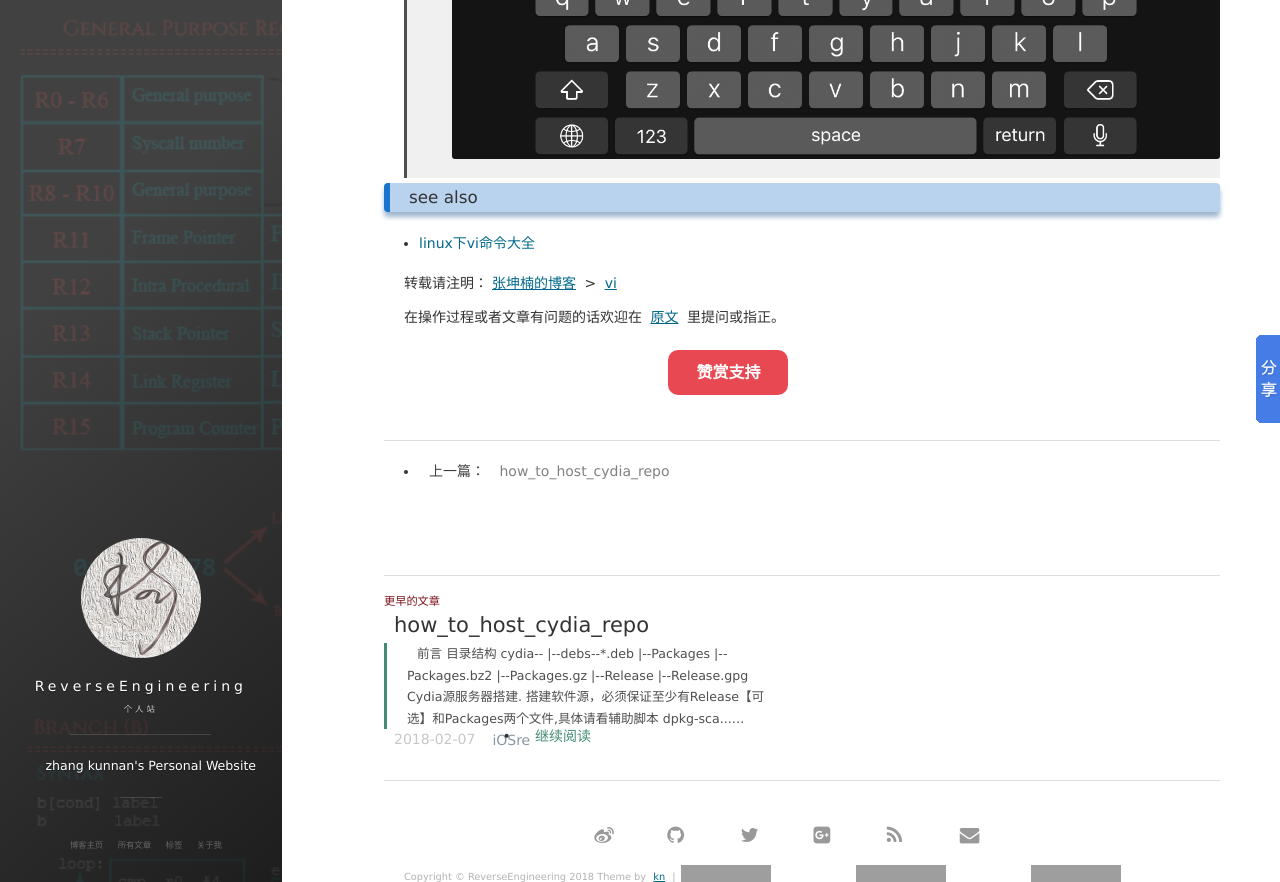
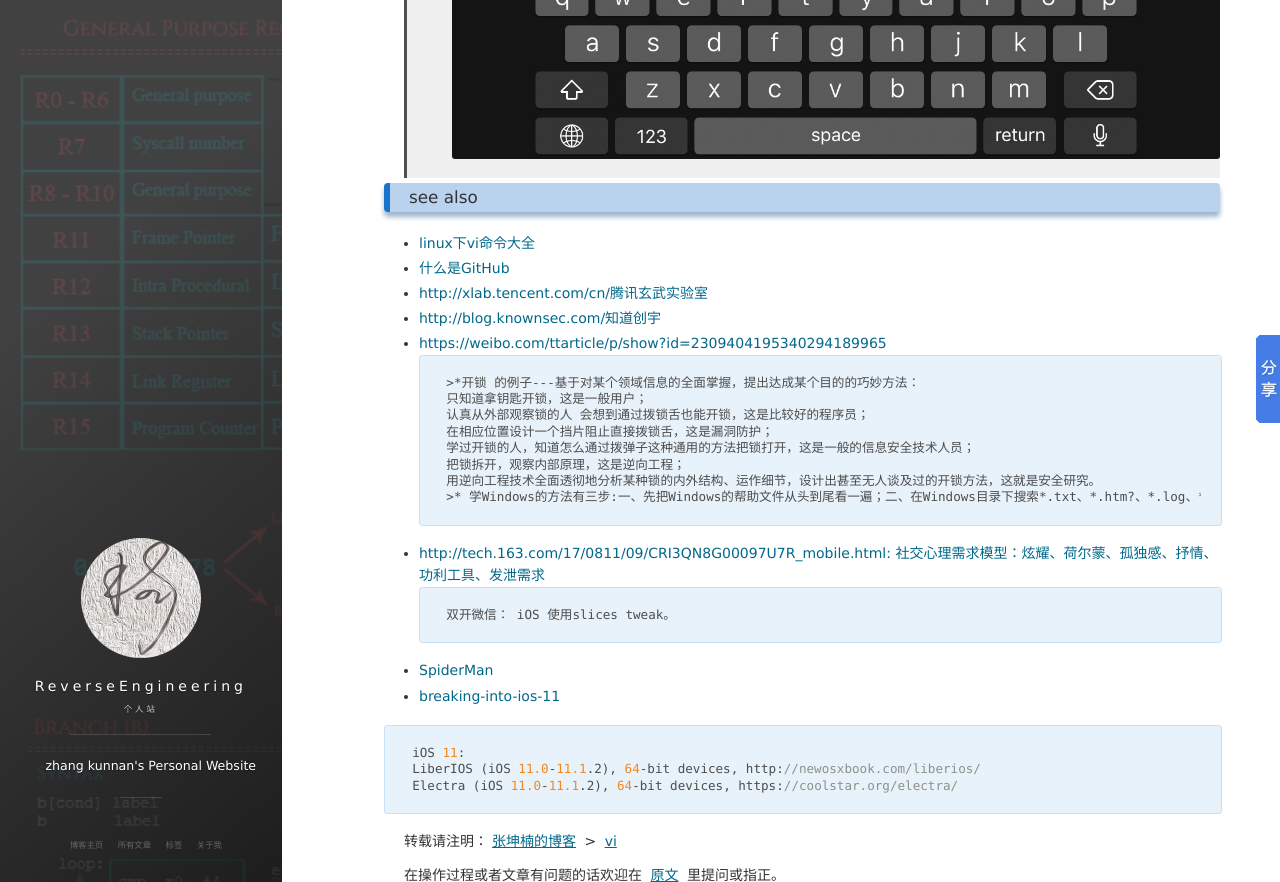
Before and after one commit to zhangkn/zhangkn.github.io, a Jekyll site: the page built from _posts/2018-02-11-vi.md, in a window 1280 px wide and 1400 px high, scrolled down 962 px, cut to the strip 0-882 px from the top of the window. Built offline with Jekyll 4.4.1, drawn with Linux system fonts in a browser that asks for light colours; nearby versions of some CDN libraries; comment, search, counter and statistics services are not loaded; some of the changed text lies outside the part shown; grey boxes are pictures that could not be loaded.

````diff
--- a/_posts/2018-02-11-vi.md
+++ b/_posts/2018-02-11-vi.md
@@ -39,3 +39,31 @@ nCC：修改指定数目的行
 ### see also
 
 - [linux下vi命令大全](https://www.cnblogs.com/88999660/articles/1581524.html)
+- [什么是GitHub](http://www.worldhello.net/gotgithub/01-explore-github/010-what-is-github.html)
+- [http://xlab.tencent.com/cn/腾讯玄武实验室](http://xlab.tencent.com/cn/)
+- [http://blog.knownsec.com/知道创宇](http://blog.knownsec.com/)
+- [https://weibo.com/ttarticle/p/show?id=2309404195340294189965](https://weibo.com/ttarticle/p/show?id=2309404195340294189965)
+```
+>*开锁 的例子---基于对某个领域信息的全面掌握，提出达成某个目的的巧妙方法：
+只知道拿钥匙开锁，这是一般用户；
+认真从外部观察锁的人 会想到通过拨锁舌也能开锁，这是比较好的程序员；
+在相应位置设计一个挡片阻止直接拨锁舌，这是漏洞防护；
+学过开锁的人，知道怎么通过拨弹子这种通用的方法把锁打开，这是一般的信息安全技术人员；
+把锁拆开，观察内部原理，这是逆向工程；
+用逆向工程技术全面透彻地分析某种锁的内外结构、运作细节，设计出甚至无人谈及过的开锁方法，这就是安全研究。
+>* 学Windows的方法有三步:一、先把Windows的帮助文件从头到尾看一遍；二、在Windows目录下搜索*.txt、*.htm?、*.log、*.ini，把每一个文件内容都看一遍；三、把注册表浏览一遍。
+```
+
+- [http://tech.163.com/17/0811/09/CRI3QN8G00097U7R_mobile.html: 社交心理需求模型：炫耀、荷尔蒙、孤独感、抒情、功利工具、发泄需求](http://tech.163.com/17/0811/09/CRI3QN8G00097U7R_mobile.html)
+```
+双开微信： iOS 使用slices tweak。
+```
+
+- [SpiderMan](https://github.com/PythonSpiderMan)
+- [breaking-into-ios-11](https://blog.elcomsoft.com/2018/02/breaking-into-ios-11/)
+
+```
+iOS 11:
+LiberIOS (iOS 11.0-11.1.2), 64-bit devices, http://newosxbook.com/liberios/
+Electra (iOS 11.0-11.1.2), 64-bit devices, https://coolstar.org/electra/
+```
````
Also changed, not shown: _posts/2017-12-14-usefulCommand.md (+1 -1 lines), _posts/2018-01-16-Xcode.md (+24 -1 lines), _posts/2018-02-25-GoogleHacking.md (added, +39 -0 lines), about.md (+4 -0 lines).
